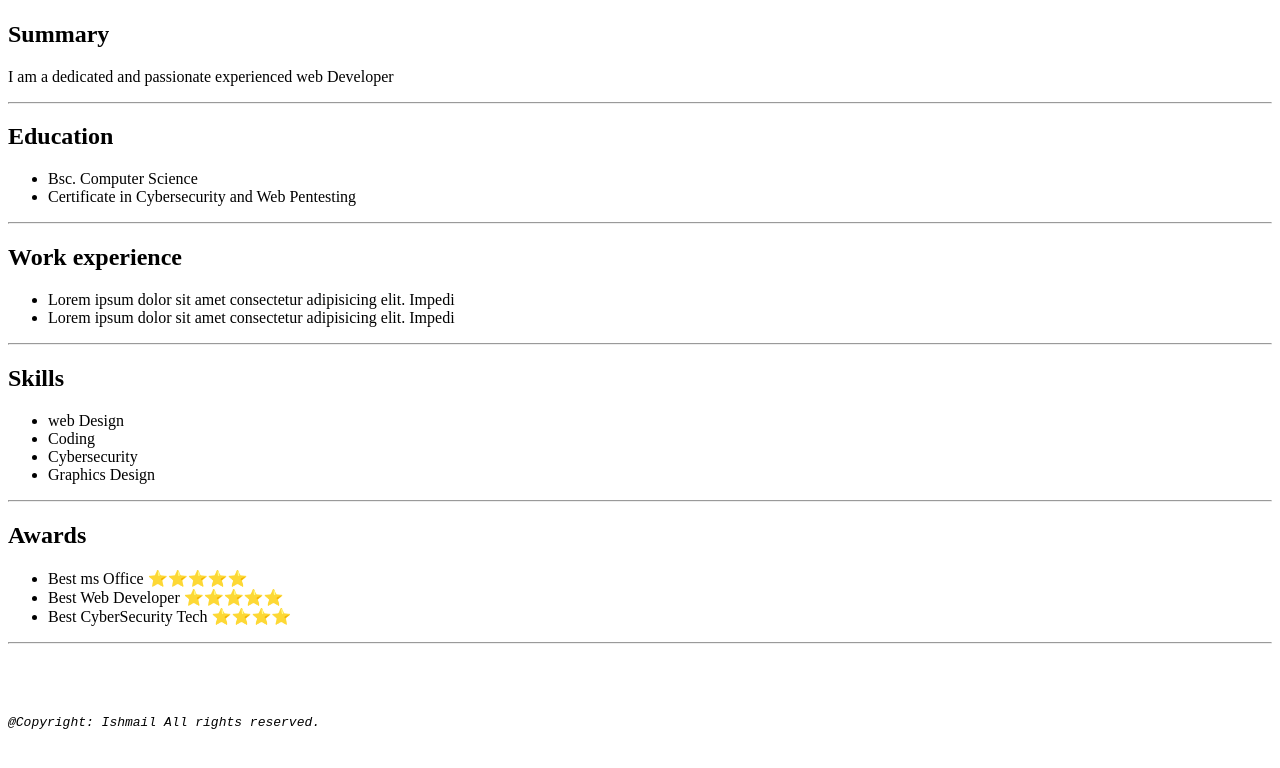
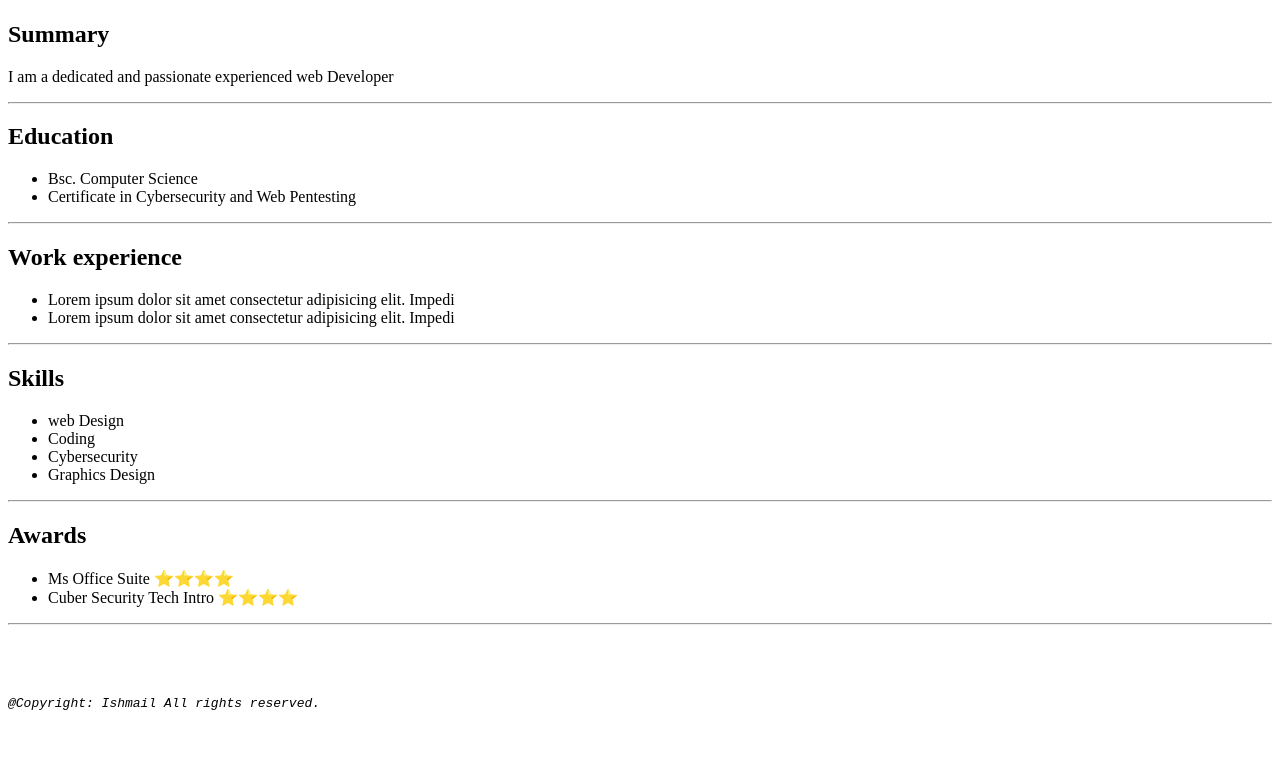
Before and after one commit to iconicRog/First_capstone_web_project, a plain HTML site: page index.html in a window 1280 px wide. Shown: the part 364-1132 px from the top of the page. Drawn offline with Linux system fonts and the light colour scheme.

Commit message:
Update index.html

```diff
--- a/index.html
+++ b/index.html
@@ -37,9 +37,8 @@
 <hr />
 <h2><b>Awards</b></h2>
 <ul>
-    <li>Best ms Office ⭐⭐⭐⭐⭐ </li>
-    <li>Best Web Developer ⭐⭐⭐⭐⭐</li>
-    <li>Best CyberSecurity Tech ⭐⭐⭐⭐</li>
+    <li>Ms Office Suite ⭐⭐⭐⭐ </li>
+    <li>Cuber Security Tech Intro ⭐⭐⭐⭐</li>
 </ul>
 <hr />
 
```
